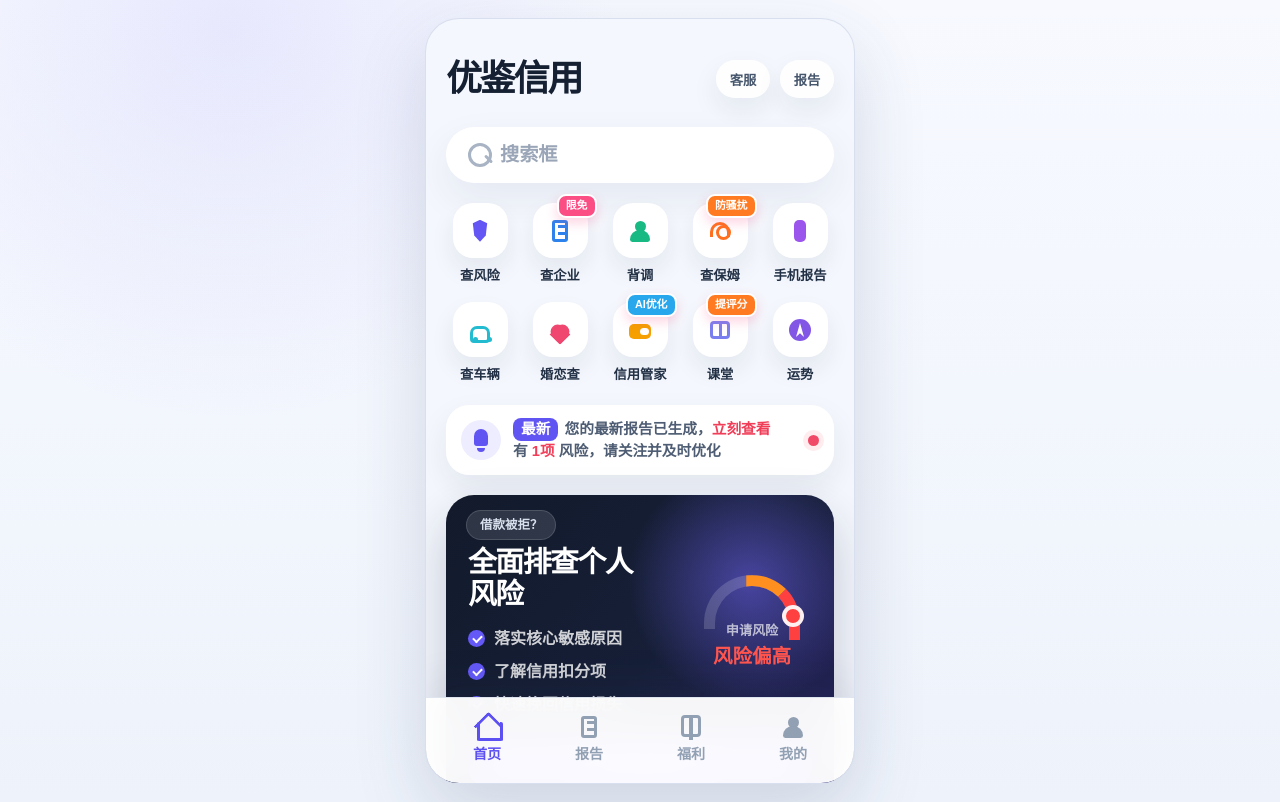
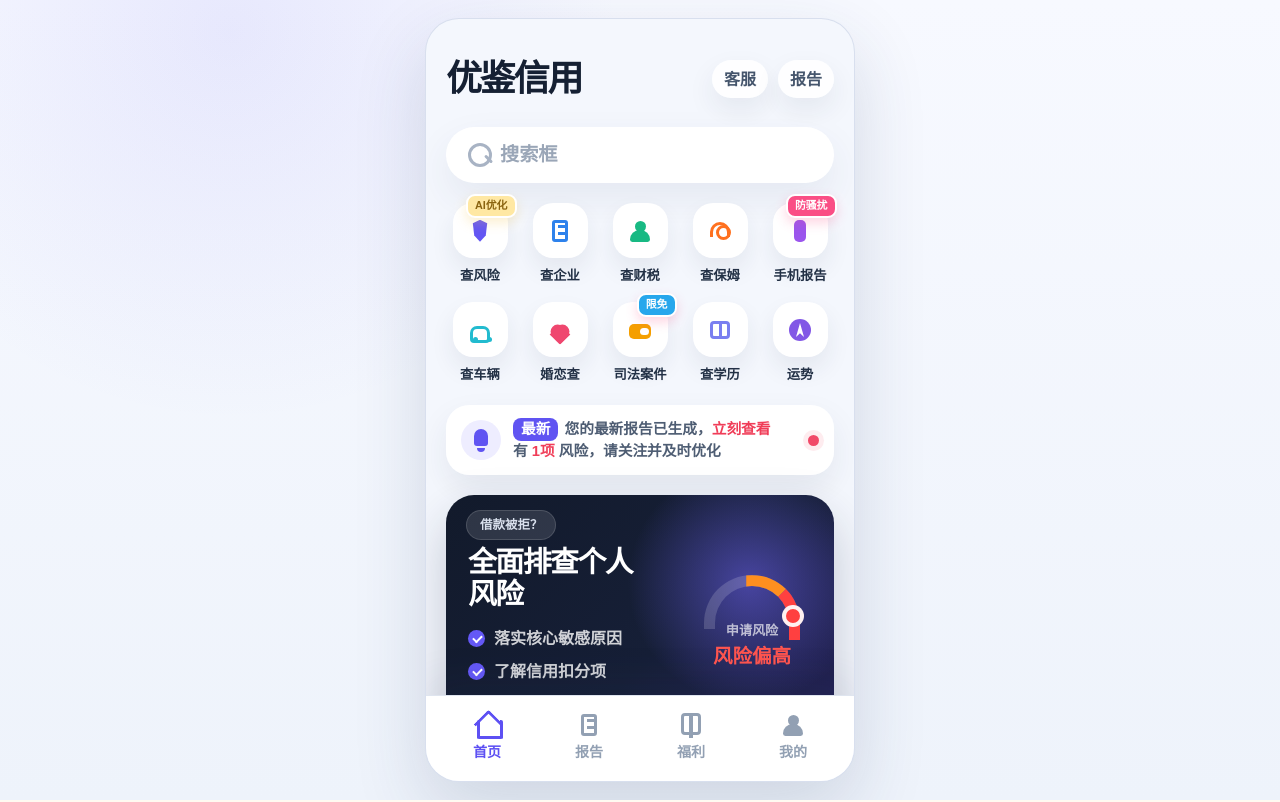
Before and after one commit to MartinaECC/martinaecc.github.io, a React (Vite) app: page / in a window 1280 px wide. Built offline with nearby package versions, Linux system fonts and the light colour scheme.

Commit message:
fix: polish app prototype layout and navigation

```diff
--- a/index.html
+++ b/index.html
@@ -3,7 +3,7 @@
   <head>
     <meta charset="UTF-8" />
     <meta name="viewport" content="width=device-width, initial-scale=1.0" />
-    <title>优测小宇宙</title>
+    <title>优鉴信用</title>
   </head>
   <body>
     <div id="root"></div>
--- a/src/components/AppShell.jsx
+++ b/src/components/AppShell.jsx
@@ -7,11 +7,13 @@ const bottomTabs = [
   { key: "me", label: "我的", to: "/me", icon: "user" }
 ];
 
-export default function AppShell({ children, activeTab = "home", screenClassName = "" }) {
+export default function AppShell({ children, activeTab = "home", screenClassName = "", screenInnerClassName = "" }) {
   return (
     <main className="app-prototype-page">
       <div className="mobile-app-shell">
-        <section className={"app-screen " + screenClassName}>{children}</section>
+        <section className={"app-screen " + screenClassName}>
+          <div className={"app-screen-inner " + screenInnerClassName}>{children}</div>
+        </section>
         <nav className="app-tabbar" aria-label="主导航">
           {bottomTabs.map((tab) => (
             <NavLink
--- a/src/pages/AppPrototypePage.jsx
+++ b/src/pages/AppPrototypePage.jsx
@@ -3,15 +3,15 @@ import { Link } from "react-router-dom";
 import AppShell from "../components/AppShell.jsx";
 
 const homeQuickEntries = [
-  { label: "查风险", icon: "shield", to: "https://m.udataai.com/?udchl=UO8NQWCD&ut=8", external: true, badge: null },
-  { label: "查企业", icon: "tower", to: "#", badge: "限免" },
-  { label: "背调", icon: "user-search", to: "#", badge: null },
-  { label: "查保姆", icon: "guard", to: "#", badge: "防骚扰" },
-  { label: "手机报告", icon: "phone", to: "#", badge: null },
-  { label: "查车辆", icon: "car", to: "#", badge: null },
-  { label: "婚恋查", icon: "heart", to: "#", badge: null },
-  { label: "信用管家", icon: "wallet", to: "#", badge: "AI优化" },
-  { label: "课堂", icon: "book", to: "#", badge: "提评分" },
+  { label: "查风险", icon: "shield", to: "https://m.udataai.com/?udchl=UO8NQWCD&ut=8", external: true, badge: "AI优化" },
+  { label: "查企业", icon: "tower", to: "https://qixun.udataai.com/?udchl=Ul2c4JGD&ut=4", external: true, badge: null },
+  { label: "查财税", icon: "user-search", to: "https://m.gzzdcredit.com/?udchl=UZtgfvCD&ut=3", external: true, badge: null },
+  { label: "查保姆", icon: "guard", to: "https://m.udataai.com/?udchl=UkM4q7JD&ut=7", external: true, badge: null },
+  { label: "手机报告", icon: "phone", to: "https://m.udataai.com/?udchl=UfNELh7D&ut=7", external: true, badge: "防骚扰" },
+  { label: "查车辆", icon: "car", to: "https://m.udataai.com/?udchl=UMdYg76D&ut=1", external: true, badge: null },
+  { label: "婚恋查", icon: "heart", to: "https://m.udataai.com/?udchl=UaoreseD&ut=5", external: true, badge: null },
+  { label: "司法案件", icon: "wallet", to: "https://m.udataai.com/advlogin?udchl=UY1BSgwD&ut=2", external: true, badge: "限免" },
+  { label: "查学历", icon: "book", to: "https://m.udataai.com/?udchl=UeK6PCWD&ut=5", external: true, badge: null },
   { label: "运势", icon: "compass", to: "/assessments", badge: null }
 ];
 
@@ -65,7 +65,11 @@ const benefitCards = [
 
 export default function AppPrototypePage({ activeTab }) {
   return (
-    <AppShell activeTab={activeTab} screenClassName={activeTab === "benefits" ? "benefits-screen" : ""}>
+    <AppShell
+      activeTab={activeTab}
+      screenClassName={activeTab === "benefits" ? "benefits-screen" : ""}
+      screenInnerClassName={activeTab === "benefits" ? "benefits-screen-inner" : ""}
+    >
       {renderTab(activeTab)}
     </AppShell>
   );
@@ -95,8 +99,8 @@ function HomeTab() {
           <p className="app-brand-mark">优鉴信用</p>
         </div>
         <div className="app-top-actions">
-          <button className="icon-pill" type="button">客服</button>
-          <button className="icon-pill" type="button">报告</button>
+          <a className="icon-pill" href="https://a8-im.7x24cc.com/phone_webChat.html?accountId=N000000050790&chatId=292fda02-6f42-465d-a2b9-4d8c0dec68ef" target="_blank" rel="noreferrer">客服</a>
+          <Link className="icon-pill" to="/reports">报告</Link>
         </div>
       </header>
 
@@ -148,7 +152,7 @@ function HomeTab() {
           <p>申请风险</p>
           <strong>风险偏高</strong>
         </div>
-        <a className="hero-cta" href="https://m.udataai.com/?udchl=UO8NQWCD&ut=8" target="_blank" rel="noreferrer">立即排查风险</a>
+        <a className="hero-cta" href="https://m.udataai.com/pay?udchl=UMdYgZbD&ut=5" target="_blank" rel="noreferrer">立即排查风险</a>
       </section>
 
       <section className="promo-grid" aria-label="运营卡片">
@@ -166,12 +170,12 @@ function HomeTab() {
           </div>
           <span className="promo-placeholder promo-green"></span>
         </article>
-        <article className="promo-card promo-card-event">
+        <Link className="promo-card promo-card-event" to="/benefits">
           <div>
             <h2>优鉴会员</h2>
             <p>免费赠 10 次</p>
           </div>
-        </article>
+        </Link>
         <article className="promo-card promo-card-article">
           <div>
             <h2>2026 逾期记录</h2>
@@ -413,8 +417,8 @@ function MeTab() {
           </div>
         </div>
         <div className="profile-actions">
-          <button className="circle-action" type="button">客</button>
-          <button className="circle-action" type="button">设</button>
+          <button className="circle-action" type="button">客服</button>
+          <button className="circle-action" type="button">设置</button>
         </div>
       </header>
 
@@ -423,7 +427,7 @@ function MeTab() {
           <h2>会员信息</h2>
           <p>开通会员享特权</p>
         </div>
-        <button className="member-info-cta" type="button">立即查看</button>
+        <Link className="member-info-cta" to="/benefits">立即查看</Link>
       </section>
 
       <section className="me-banner-card">Banner 广告位</section>
@@ -459,7 +463,7 @@ function MeTab() {
           <strong>优鉴豆</strong>
           <p>0</p>
         </div>
-        <button className="cash-button" type="button">赚现金</button>
+        <a className="cash-button" href="https://m.shuzhigui.com/login?udchl=UY1BS41D&ut=1" target="_blank" rel="noreferrer">赚现金</a>
       </section>
 
       <section className="service-list-card">
--- a/src/pages/AssessmentsAppPage.jsx
+++ b/src/pages/AssessmentsAppPage.jsx
@@ -30,7 +30,7 @@ export default function AssessmentsAppPage() {
           <Link className="assessments-back" to="/">返回</Link>
           <div>
             <p>Assessment Library</p>
-            <h1>优测小宇宙</h1>
+            <h1>优鉴信用</h1>
             <span>为探索自己的人设计</span>
           </div>
         </header>
--- a/src/pages/HomePage.jsx
+++ b/src/pages/HomePage.jsx
@@ -30,7 +30,7 @@ export default function HomePage() {
             <section className="landing-hero">
                 <div className="landing-copy">
                     <p className="eyebrow">Assessment Library</p>
-                    <h1>优测小宇宙</h1>
+                    <h1>优鉴信用</h1>
                     <p className="hero-motto">为探索自己的人设计</p>
                     <p className="lead">一组温和而有结构的自我探索测试，帮助你理解性格、动机与行动模式。</p>
                     <p className="small-note">测试结果仅用于自我观察，不替代专业心理评估。</p>
--- a/src/styles.css
+++ b/src/styles.css
@@ -2082,8 +2082,11 @@ p {
 
 .mobile-app-shell {
     position: relative;
+    display: grid;
+    grid-template-rows: minmax(0, 1fr) auto;
     width: min(100%, 430px);
-    min-height: calc(100vh - 36px);
+    height: min(920px, calc(100dvh - 36px));
+    min-height: calc(100dvh - 36px);
     margin: 0 auto;
     overflow: hidden;
     background: #f4f7fd;
@@ -2093,11 +2096,15 @@ p {
 }
 
 .app-screen {
-    height: calc(100vh - 36px);
-    min-height: 760px;
+    min-height: 0;
     overflow-y: auto;
-    padding: 34px 20px 112px;
+    padding: 34px 20px 0;
     scrollbar-width: none;
+}
+
+.app-screen-inner {
+    min-height: 100%;
+    padding-bottom: 112px;
 }
 
 .app-screen::-webkit-scrollbar {
@@ -2150,10 +2157,15 @@ p {
 }
 
 .icon-pill {
+    display: inline-flex;
+    align-items: center;
+    justify-content: center;
     min-width: 54px;
     min-height: 38px;
     padding: 0 12px;
     border-radius: 999px;
+    text-decoration: none;
+    white-space: nowrap;
 }
 
 .circle-action {
@@ -2249,6 +2261,11 @@ p {
 .quick-entry:nth-child(4) .quick-badge,
 .quick-entry:nth-child(9) .quick-badge { background: #ff7a21; }
 .quick-entry:nth-child(8) .quick-badge { background: #28a7ec; }
+.quick-entry:nth-child(1) .quick-badge {
+    color: #8b6410;
+    background: #ffe8a3;
+    box-shadow: 0 5px 12px rgba(244, 201, 88, 0.28);
+}
 
 .quick-icon,
 .app-tab-icon,
@@ -2349,7 +2366,52 @@ p {
 .risk-arc::before { content: ""; position: absolute; inset: -11px -11px auto; height: 54px; border: 11px solid #ff8f1f; border-right-color: #ff4040; border-bottom: 0; border-radius: 96px 96px 0 0; clip-path: polygon(44% 0, 100% 0, 100% 100%, 44% 100%); }
 .risk-arc::after { content: ""; position: absolute; right: -15px; top: 19px; width: 14px; height: 14px; background: #ff4040; border: 4px solid rgba(255, 255, 255, 0.92); border-radius: 50%; }
 
-.hero-cta { grid-column: 1 / -1; display: flex; justify-content: center; align-items: center; min-height: 54px; color: #fff; background: linear-gradient(180deg, #8577ff, #6355f6); border-radius: 19px; text-decoration: none; font-size: 1.16rem; font-weight: 900; box-shadow: inset 0 1px 0 rgba(255, 255, 255, 0.28), 0 16px 30px rgba(99, 85, 246, 0.28); }
+.hero-cta {
+    position: relative;
+    grid-column: 1 / -1;
+    display: flex;
+    justify-content: center;
+    align-items: center;
+    min-height: 54px;
+    overflow: hidden;
+    isolation: isolate;
+    color: #fff;
+    background: linear-gradient(180deg, #8577ff, #6355f6);
+    border-radius: 19px;
+    text-decoration: none;
+    font-size: 1.16rem;
+    font-weight: 900;
+    box-shadow: inset 0 1px 0 rgba(255, 255, 255, 0.28), 0 16px 30px rgba(99, 85, 246, 0.28);
+}
+
+.hero-cta::after {
+    content: "";
+    position: absolute;
+    inset: -35% auto -35% -42%;
+    width: 34%;
+    background: linear-gradient(90deg, rgba(255, 255, 255, 0), rgba(255, 255, 255, 0.18) 26%, rgba(255, 255, 255, 0.72) 50%, rgba(255, 255, 255, 0.18) 74%, rgba(255, 255, 255, 0));
+    transform: skewX(-24deg);
+    filter: blur(1px);
+    animation: heroCtaSweep 3.2s ease-in-out infinite;
+    pointer-events: none;
+}
+
+@keyframes heroCtaSweep {
+    0% {
+        transform: translateX(0) skewX(-24deg);
+        opacity: 0;
+    }
+    10% {
+        opacity: 0.95;
+    }
+    55% {
+        opacity: 0.95;
+    }
+    100% {
+        transform: translateX(460%) skewX(-24deg);
+        opacity: 0;
+    }
+}
 
 .promo-grid { display: grid; grid-template-columns: repeat(2, minmax(0, 1fr)); gap: 14px; }
 .promo-card, .report-card, .me-panel-card, .partner-card, .service-list-card, .me-banner-card { background: rgba(255, 255, 255, 0.92); border: 1px solid rgba(226, 232, 244, 0.9); border-radius: 24px; box-shadow: 0 14px 34px rgba(42, 56, 82, 0.08); }
@@ -2388,14 +2450,21 @@ p {
 .benefit-main-cta { width: 100%; min-height: 58px; margin-top: 260px; border-radius: 18px; font-size: 1.22rem; }
 
 .benefits-screen {
-    padding: 0 0 184px;
+    padding: 0;
     background: #fff0df;
+}
+
+.benefits-screen-inner {
+    padding-bottom: 182px;
 }
 
 .benefit-bg-panel {
     min-height: 100%;
+    width: 100%;
+    max-width: 100%;
     padding: 16px 14px 34px;
     background: linear-gradient(180deg, #f4d2b8 0, #fff0df 166px, #fff0df 100%);
+    overflow-x: clip;
 }
 
 .benefit-rule {
@@ -2472,7 +2541,8 @@ p {
 .benefit-category-tabs {
     display: flex;
     gap: 20px;
-    margin: 0 -14px 14px;
+    width: calc(100% + 28px);
+    margin: 0 0 14px -14px;
     padding: 0 14px 8px;
     overflow-x: auto;
     scrollbar-width: none;
@@ -2829,14 +2899,15 @@ p {
 }
 
 .floating-price-card {
-    position: absolute;
-    left: 14px;
-    right: 14px;
-    bottom: 96px;
+    position: sticky;
+    left: 0;
+    right: 0;
+    bottom: 0;
     z-index: 8;
-    padding: 0 0 6px;
+    margin: -140px -20px 0;
+    padding: 10px 0 10px;
     background: rgba(255, 255, 255, 0.92);
-    border-radius: 26px;
+    border-radius: 16px 16px 0 0;
     box-shadow: 0 18px 42px rgba(52, 31, 21, 0.20);
 }
 
@@ -2853,8 +2924,9 @@ p {
 .floating-price-main {
     display: grid;
     grid-template-columns: 1.24fr 1fr;
-    width: 100%;
+    width: calc(100% - 24px);
     min-height: 72px;
+    margin: 0 auto;
     padding: 0;
     overflow: hidden;
     border: 0;
@@ -2871,10 +2943,12 @@ p {
 }
 
 .floating-price-left {
+    position: relative;
+    z-index: 2;
     gap: 10px;
     color: #ffd0a9;
     background: linear-gradient(135deg, #1f2b3a, #0f1926);
-    clip-path: polygon(0 0, 92% 0, 82% 100%, 0 100%);
+    clip-path: polygon(0 0, 94% 0, 84% 100%, 0 100%);
 }
 
 .floating-price-left strong {
@@ -2887,15 +2961,47 @@ p {
 }
 
 .floating-price-right {
-    margin-left: -22px;
+    position: relative;
+    z-index: 1;
+    margin-left: -30px;
+    overflow: hidden;
     color: #8f3110;
     background: linear-gradient(180deg, #ffd8bd, #ffc6a4);
     font-size: 1.25rem;
 }
 
+.floating-price-right::after {
+    content: "";
+    position: absolute;
+    inset: -28% auto -28% -36%;
+    width: 30%;
+    background: linear-gradient(90deg, rgba(255, 255, 255, 0), rgba(255, 255, 255, 0.2) 26%, rgba(255, 255, 255, 0.78) 50%, rgba(255, 255, 255, 0.2) 74%, rgba(255, 255, 255, 0));
+    transform: skewX(-24deg);
+    filter: blur(1px);
+    animation: floatingPriceSweep 3.4s ease-in-out infinite;
+    pointer-events: none;
+}
+
 .floating-price-card.selected .floating-price-right {
     color: #fff;
     background: linear-gradient(180deg, #ff8b45, #f35b28);
+}
+
+@keyframes floatingPriceSweep {
+    0% {
+        transform: translateX(0) skewX(-24deg);
+        opacity: 0;
+    }
+    10% {
+        opacity: 0.95;
+    }
+    55% {
+        opacity: 0.95;
+    }
+    100% {
+        transform: translateX(420%) skewX(-24deg);
+        opacity: 0;
+    }
 }
 
 .agreement-row {
@@ -2945,7 +3051,17 @@ p {
 .profile-role { display: inline-flex; margin: 8px 0 0; padding: 4px 14px; color: #65748b; background: #ecf1f8; border-radius: 999px; font-weight: 800; }
 .member-info-card { display: flex; align-items: center; justify-content: space-between; gap: 20px; min-height: 118px; margin: 28px 0 16px; padding: 22px; color: #f7d85a; background: linear-gradient(135deg, #1d2737, #22251f); }
 .member-info-card h2 { color: #f7d85a; }
-.member-info-cta { min-width: 112px; min-height: 44px; border-radius: 999px; }
+.member-info-cta {
+    display: inline-flex;
+    align-items: center;
+    justify-content: center;
+    min-width: 112px;
+    min-height: 44px;
+    padding: 0 18px;
+    border-radius: 999px;
+    text-decoration: none;
+    white-space: nowrap;
+}
 .me-banner-card { display: grid; place-items: center; min-height: 86px; margin-bottom: 16px; color: #5d50f3; background: linear-gradient(135deg, #fff, #f7f0ff); font-size: 1.24rem; font-weight: 900; }
 .me-panel-card { padding: 20px; margin-bottom: 16px; }
 .me-order-grid { display: grid; grid-template-columns: repeat(4, 1fr); gap: 12px; margin-top: 18px; }
@@ -2955,7 +3071,20 @@ p {
 .partner-card { display: grid; grid-template-columns: 1fr 1fr auto; align-items: center; gap: 16px; margin-bottom: 16px; padding: 20px; }
 .partner-card strong { color: #1b2638; font-size: 1.12rem; }
 .partner-card > div + div { padding-left: 16px; border-left: 1px solid #e3e9f3; }
-.cash-button { min-height: 44px; padding: 0 18px; border: 0; color: #eb3156; background: #fff0f3; border-radius: 999px; font-weight: 900; }
+.cash-button {
+    display: inline-flex;
+    align-items: center;
+    justify-content: center;
+    min-height: 44px;
+    padding: 0 18px;
+    border: 0;
+    color: #eb3156;
+    background: #fff0f3;
+    border-radius: 999px;
+    font-weight: 900;
+    text-decoration: none;
+    white-space: nowrap;
+}
 .service-list-card { overflow: hidden; }
 .service-item { display: grid; grid-template-columns: auto 1fr auto; align-items: center; gap: 14px; min-height: 72px; padding: 0 20px; color: #1d293b; text-decoration: none; font-weight: 900; }
 .service-item + .service-item { border-top: 1px solid #edf1f7; }
@@ -2964,10 +3093,7 @@ p {
 .service-arrow { color: #1d293b; font-size: 1.8rem; line-height: 1; }
 
 .app-tabbar {
-    position: absolute;
-    left: 0;
-    right: 0;
-    bottom: 0;
+    position: relative;
     z-index: 5;
     display: grid;
     grid-template-columns: repeat(4, 1fr);
@@ -3219,17 +3345,36 @@ p {
 }
 
 .test-app-page .question-container {
-    padding: 16px 0 0;
+    padding: 22px 18px 18px;
+    background: linear-gradient(180deg, #ffffff 0%, #f8faff 100%);
+    border: 1px solid rgba(220, 228, 242, 0.95);
+    border-radius: 20px;
+    box-shadow: 0 10px 24px rgba(42, 56, 82, 0.06);
 }
 
 .test-app-page .question-title {
-    font-size: 1.32rem;
+    font-size: 1.10rem;
+    line-height: 1.55;
+    margin: 0 0 22px;
+}
+
+.test-app-page .options {
+    gap: 12px;
 }
 
 .test-app-page .option {
-    padding: 14px;
+    padding: 16px;
+    border: 1px solid rgba(224, 231, 243, 0.95);
     border-radius: 16px;
-    background: #fbfcff;
+    background: #ffffff;
+}
+
+.test-app-page .option span {
+    line-height: 1.6;
+}
+
+.test-app-page .question-slide {
+    padding-block: 8px;
 }
 
 .test-app-page .navigation,
@@ -3307,8 +3452,11 @@ p {
 
 @media (max-width: 460px) {
     .app-prototype-page { padding: 0; }
-    .mobile-app-shell { width: 100%; min-height: 100vh; border: 0; border-radius: 0; box-shadow: none; }
-    .app-screen { height: 100vh; min-height: 100vh; padding-inline: 18px; }
+    .mobile-app-shell { width: 100%; height: 100dvh; min-height: 100dvh; border: 0; border-radius: 0; box-shadow: none; }
+    .app-screen { padding-inline: 18px; }
+    .app-screen-inner { padding-bottom: 108px; }
+    .benefits-screen-inner { padding-bottom: 176px; }
+    .floating-price-card { bottom: 0; margin: -136px -18px 0; }
 }
 
 @media (max-width: 370px) {
```
